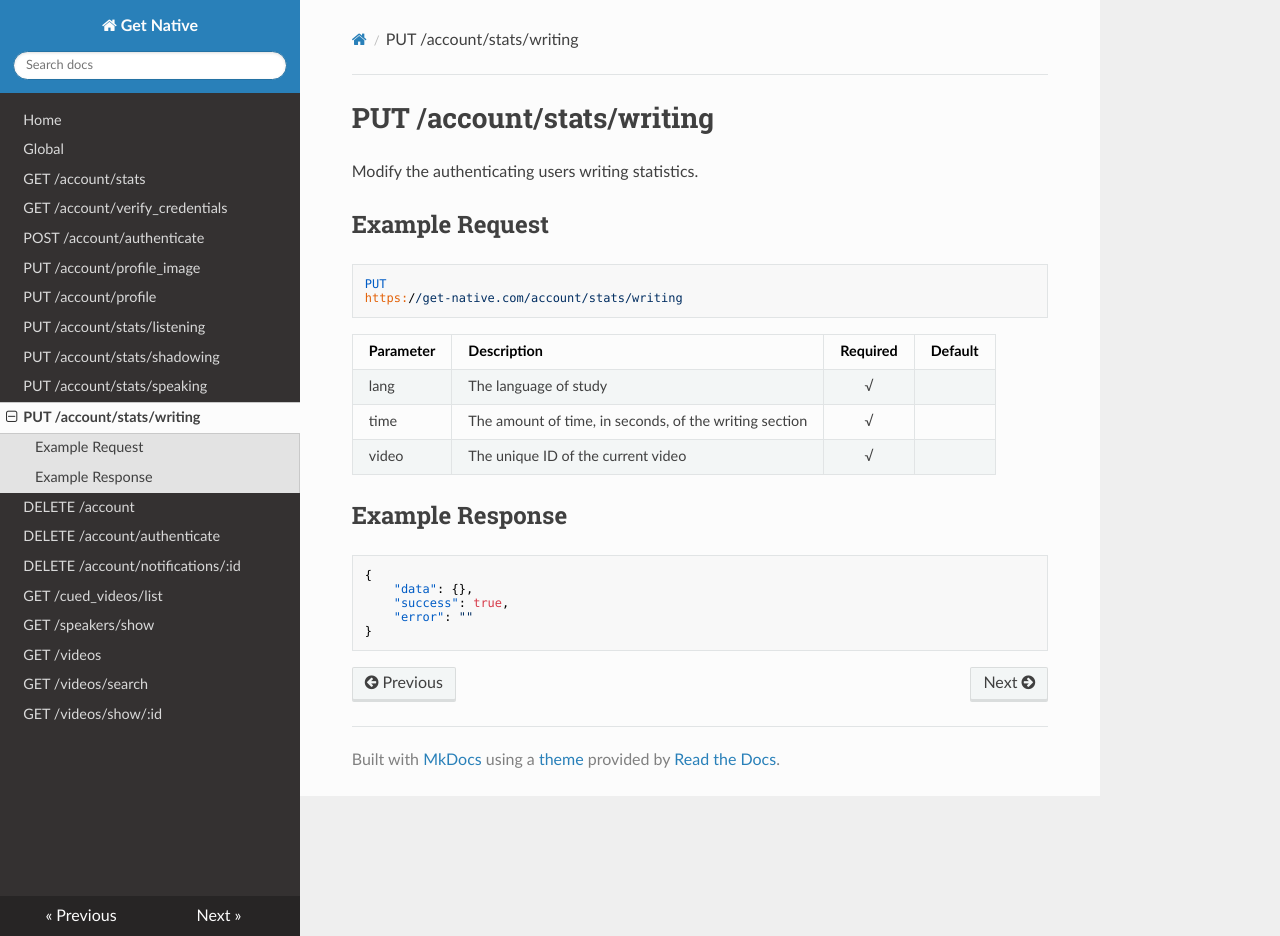
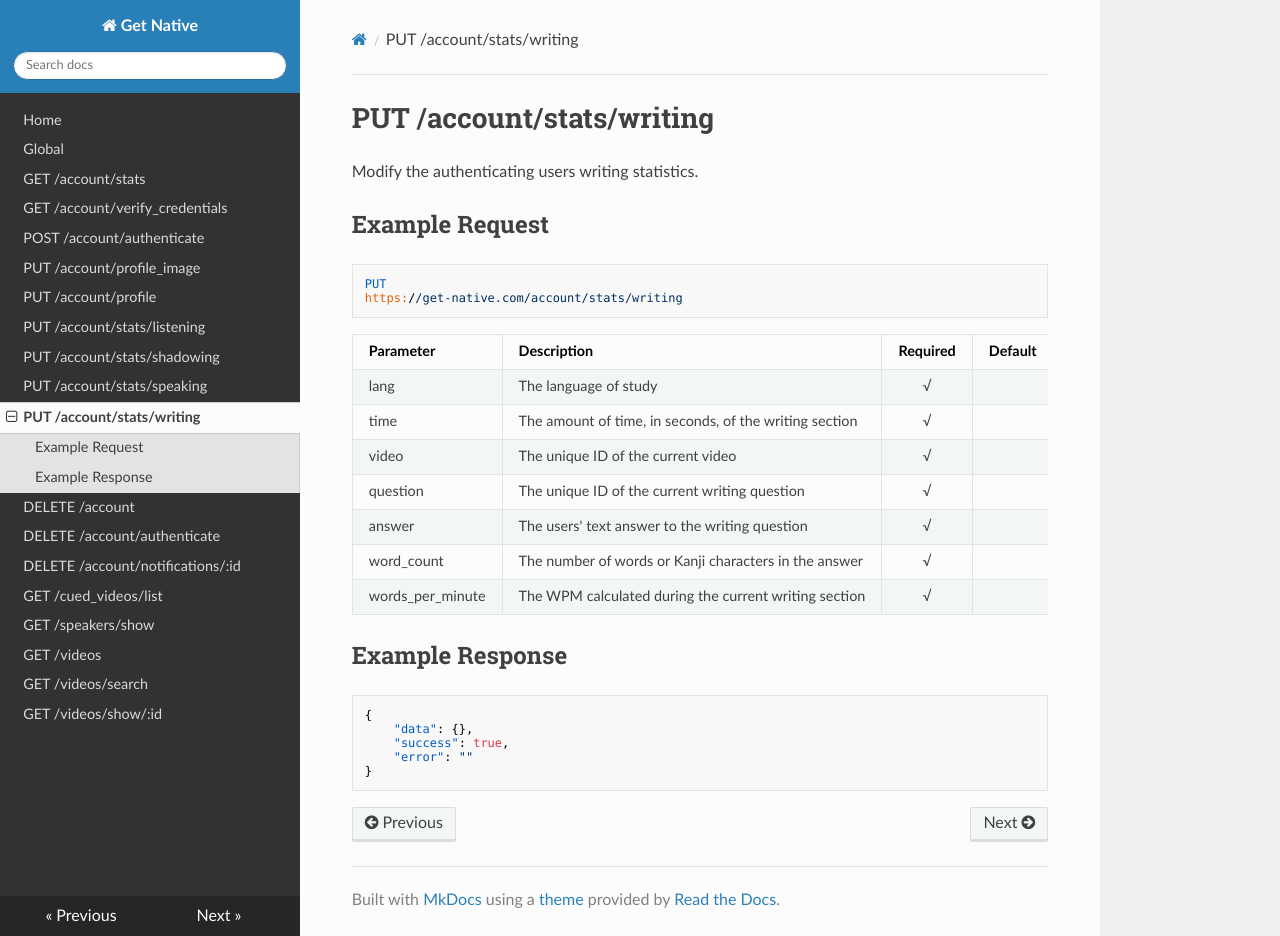
Before and after one commit to hank-ehly/get-native.com, an MkDocs documentation site: the page built from docs/put_account_stats_writing.md, in a window 1280 px wide and 936 px high. Built offline with MkDocs 1.6.1, drawn with Linux system fonts in a browser that asks for light colours; nearby versions of some CDN libraries; old or Windows-style settings are respelled for this version of MkDocs.

Commit message:
Add to /account/stats/writing request parameters list

````diff
--- a/docs/put_account_stats_writing.md
+++ b/docs/put_account_stats_writing.md
@@ -9,11 +9,15 @@ PUT
 https://get-native.com/account/stats/writing
 ```
 
-| Parameter 	| Description                                            	| Required 	| Default 	|
-|-----------	|--------------------------------------------------------	|:--------:	|---------	|
-| lang      	| The language of study                                  	|     √    	|         	|
-| time      	| The amount of time, in seconds, of the writing section 	|     √    	|         	|
-| video     	| The unique ID of the current video                     	|     √    	|         	|
+| Parameter        	| Description                                            	| Required 	| Default 	|
+|------------------	|--------------------------------------------------------	|:--------:	|---------	|
+| lang             	| The language of study                                  	|     √    	|         	|
+| time             	| The amount of time, in seconds, of the writing section 	|     √    	|         	|
+| video            	| The unique ID of the current video                     	|     √    	|         	|
+| question         	| The unique ID of the current writing question          	|     √    	|         	|
+| answer           	| The users' text answer to the writing question         	|     √    	|         	|
+| word_count       	|  The number of words or Kanji characters in the answer 	|     √    	|         	|
+| words_per_minute 	| The WPM calculated during the current writing section  	|     √    	|         	|
 
 ## Example Response
 
````
